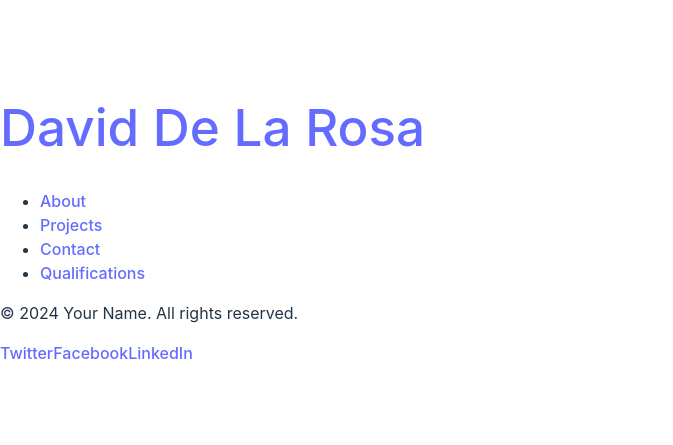
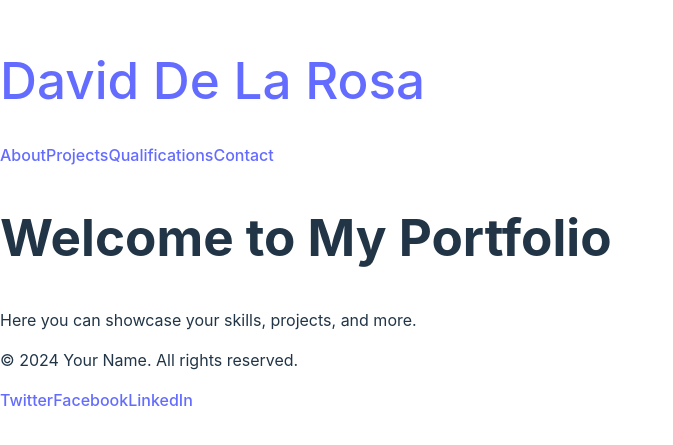
Before and after one commit to daviddelarosa210/NewReactPortfolio, a React (Vite) app: page / in a window 1280 px wide. Shown: the part 185-630 px from the top of the page, without its empty margins (0-673 px from the left). Built offline with nearby package versions, Linux system fonts and the light colour scheme.

Commit message:
added navigation to the site

```diff
--- a/package.json
+++ b/package.json
@@ -5,8 +5,9 @@
   "type": "module",
   "scripts": {
     "dev": "vite",
+    "start": "vite",
     "build": "vite build",
-    "lint": "eslint . --ext js,jsx --report-unused-disable-directives --max-warnings 0",
+    "lint": "eslint src --ext js,jsx --report-unused-disable-directives --max-warnings 0",
     "preview": "vite preview"
   },
   "dependencies": {
--- a/src/App.jsx
+++ b/src/App.jsx
@@ -17,9 +17,7 @@ function App() {
         <Header />
 
         <Switch>
-          <Route path="/home">
-            <Home />
-          </Route>
+
           <Route path="/about">
             <About />
           </Route>
@@ -32,6 +30,9 @@ function App() {
           <Route path="/contact">
             <Contact />
           </Route>
+          <Route path="/">
+            <Home />
+          </Route>
         </Switch>
 
         <Footer />
--- a/src/components/Header.jsx
+++ b/src/components/Header.jsx
@@ -1,17 +1,16 @@
 // components/Header.jsx
 import React from 'react';
+import { Link } from 'react-router-dom';
 
 const Header = () => {
   return (
     <header>
-      <h1><a href="#home">David De La Rosa</a></h1>
+      <h1>  <Link to="/">David De La Rosa</Link></h1>
       <nav>
-        <ul>
-          <li><a href="#about">About</a></li>
-          <li><a href="#projects">Projects</a></li>
-          <li><a href="#contact">Contact</a></li>
-          <li><a href="#qualifications">Qualifications</a></li>
-        </ul>
+      <Link to="/about">About</Link>
+        <Link to="/projects">Projects</Link>
+        <Link to="/qualifications">Qualifications</Link>
+        <Link to="/contact">Contact</Link>
       </nav>
     </header>
   );
```
Also changed, not shown: 3 other files (tests, documents, lock files or other folders).
